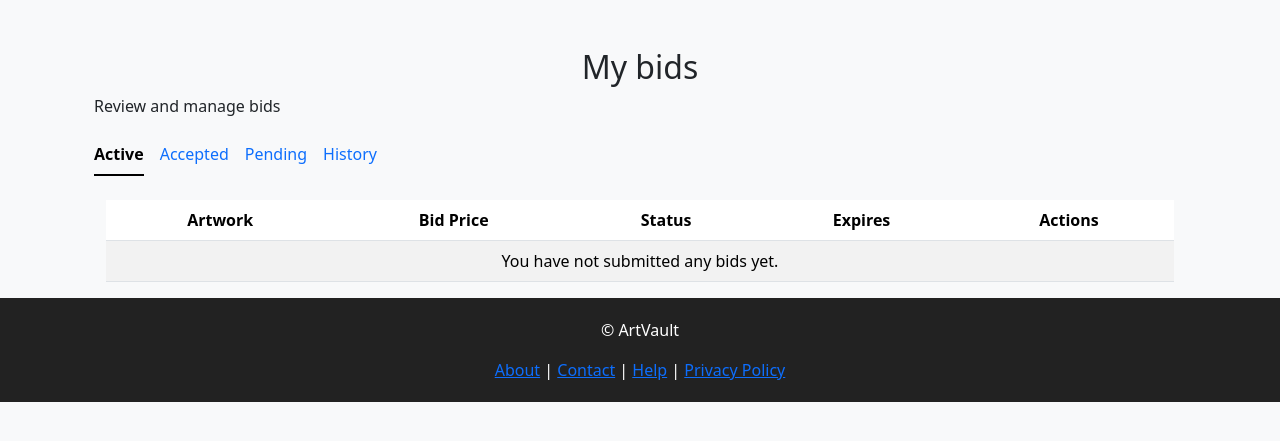
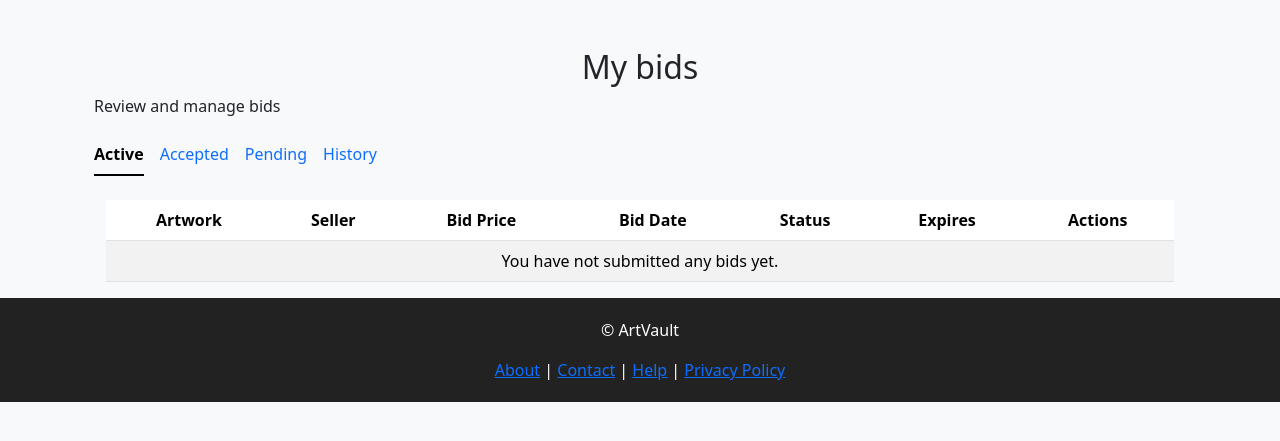
Before and after one commit to Alexander-HR/ArtVault, a Django app: page /bids/my-bids/ in a window 1280 px wide. Shown: the part 97-538 px from the top of the page. Run offline with Django 5.2, Linux system fonts and the light colour scheme; the visitor is signed in with stand-in values (Sample User, id 1); data that the repository does not hold is empty.

Commit message:
display seller and DoB, Contingent no longer can finalize, resubmit

```diff
--- a/bids/urls.py
+++ b/bids/urls.py
@@ -8,4 +8,5 @@ urlpatterns = [
     path("my-bids/", views.my_bids, name="my_bids"),
     path("seller/overview/", views.seller_bids_overview, name="seller_bids_overview"),
     path("<int:bid_id>/accept/", views.accept_bid, name="accept_bid"),
+    path("<int:bid_id>/resubmit/", views.resubmit_bid, name="resubmit_bid"),
 ]
--- a/bids/views.py
+++ b/bids/views.py
@@ -108,3 +108,9 @@ def accept_bid(request, bid_id):
 
     messages.success(request, "Bid accepted successfully. The artwork is now marked as sold.")
     return redirect("bids:seller_bids_overview")
+
+
+@login_required
+def resubmit_bid(request, bid_id):
+    bid = get_object_or_404(Bid, id=bid_id, buyer=request.user)
+    return redirect("artworks:artwork_detail", artwork_id=bid.artwork.id)
--- a/templates/my-bids.html
+++ b/templates/my-bids.html
@@ -27,7 +27,9 @@
                     <thead>
                         <tr>
                             <th>Artwork</th>
+                            <th>Seller</th>
                             <th>Bid Price</th>
+                            <th>Bid Date</th>
                             <th>Status</th>
                             <th>Expires</th>
                             <th>Actions</th>
@@ -37,7 +39,9 @@
                         {% for bid in bids %}
                         <tr>
                             <td>{{ bid.artwork.title }}</td>
+                            <td>{{ bid.artwork.seller.user.get_full_name|default:bid.artwork.seller.user.username }}</td>
                             <td>{{ bid.amount | floatformat:0 | intcomma }}ISK</td>
+                            <td>{{ bid.created_at|date:"M d, Y" }}</td>
                             <td>{{ bid.get_status_display }}</td>
                             <td>{{ bid.expires_at|date:"M d, Y" }}</td>
                             <td>
@@ -47,10 +51,9 @@
                                 {% elif bid.status == 'rejected' %}
                                 <a href="{% url 'artworks:artwork_detail' bid.artwork.id %}" class="btn btn-secondary btn-sm d-block">Details</a>
                                 {% elif bid.status == 'contingent' %}
-                                <a href="#" class="btn btn-success btn-sm d-block mb-1">Finalize</a>
                                 <a href="#" class="btn btn-secondary btn-sm d-block">Review terms</a>
                                 {% elif bid.status == 'outbid' %} or {% elif bid.status == 'pending' %}
-                                <a href="#" class="btn btn-success btn-sm d-block mb-1">Resubmit</a>
+                                <a href="{% url 'bids:resubmit_bid' bid.id %}" class="btn btn-success btn-sm d-block mb-1">Resubmit</a>
                                 <a href="{% url 'artworks:artwork_detail' bid.artwork.id %}" class="btn btn-secondary btn-sm d-block">Details</a>
                                 {% else %}
                                     —
@@ -59,7 +62,7 @@
                         </tr>
                         {% empty %}
                         <tr>
-                            <td colspan="5" class="text-center">You have not submitted any bids yet.</td>
+                            <td colspan="7" class="text-center">You have not submitted any bids yet.</td>
                         </tr>
                         {% endfor %}
                     </tbody>
```
